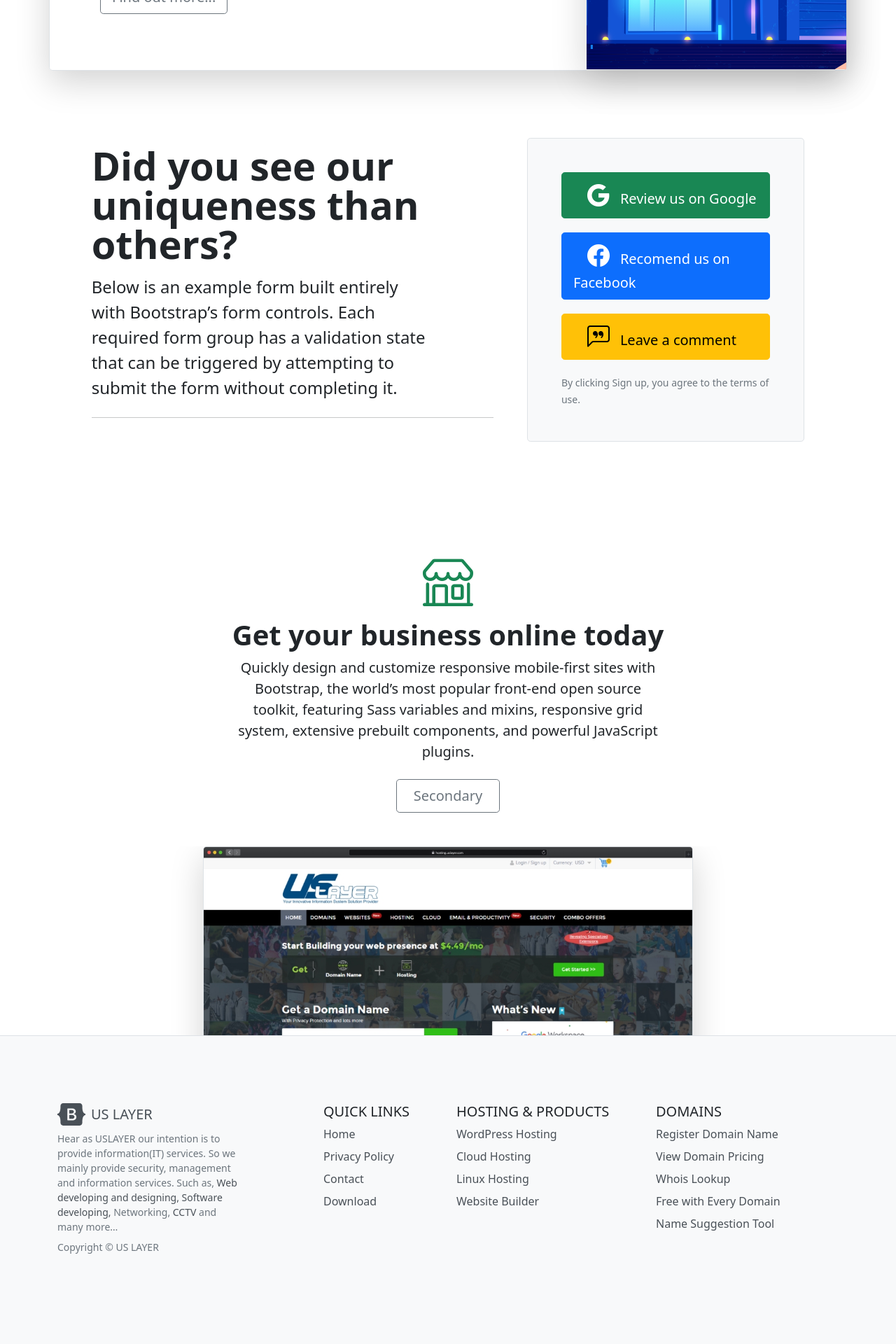
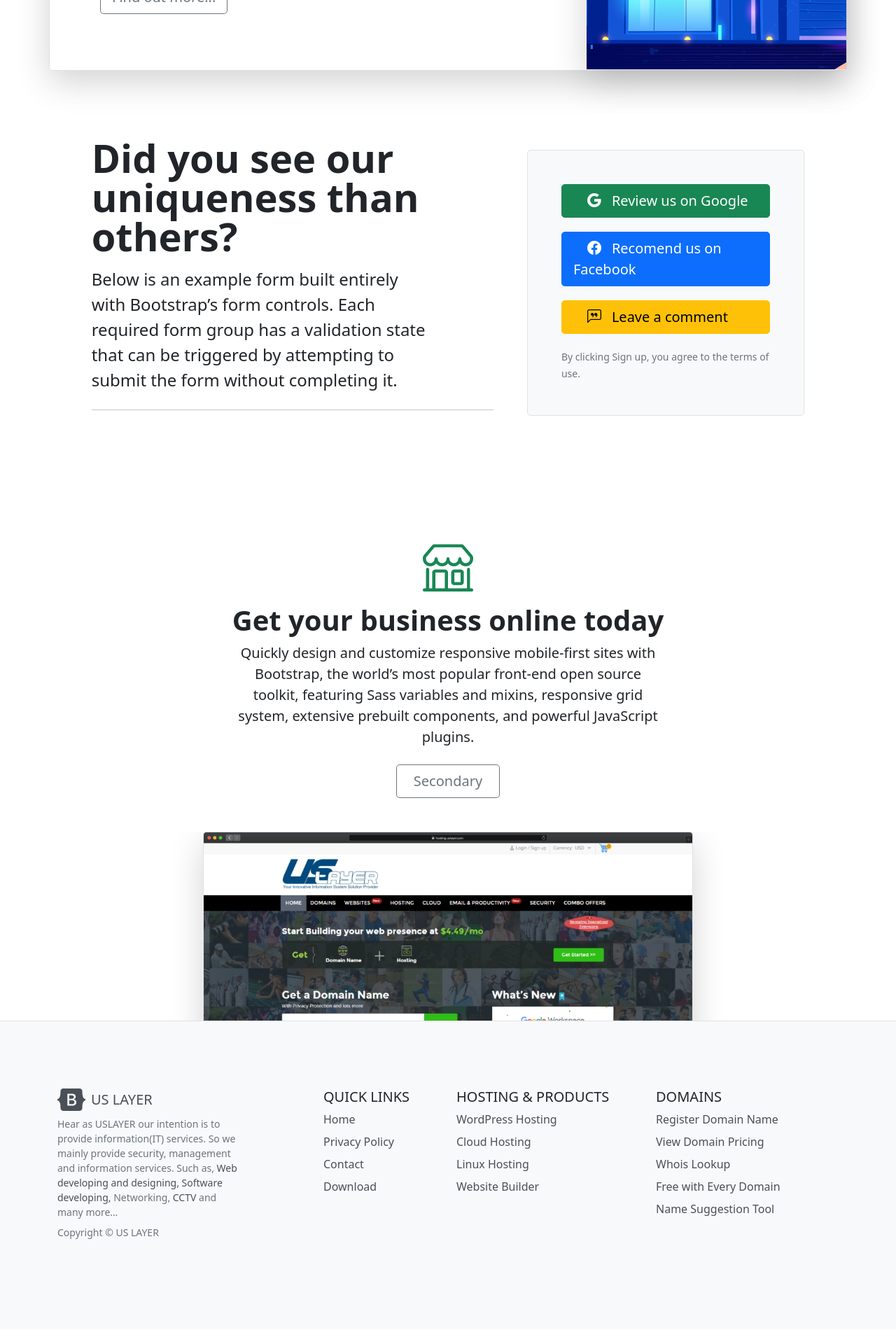
Before and after one commit to uslayer/uslayer.github.io, a Jekyll site: the page built from index.html, in a window 1280 px wide. Shown: the part 1078-2998 px from the top of the page at 70% size. Built offline with Jekyll 4.4.1, drawn with Linux system fonts in a browser that asks for light colours; the list of posts is cut into pages by our own code; after the commit the page ends 2977 px from its top, so only the background shows below that.

Commit message:
Update custom.css

```diff
--- a/assets/css/custom.css
+++ b/assets/css/custom.css
@@ -15,7 +15,6 @@
 .review_btn i{
       margin-left: 20px;
       margin-right: 15px;
-      font-size: 2rem;
 }
 
 .my-5b {
```
